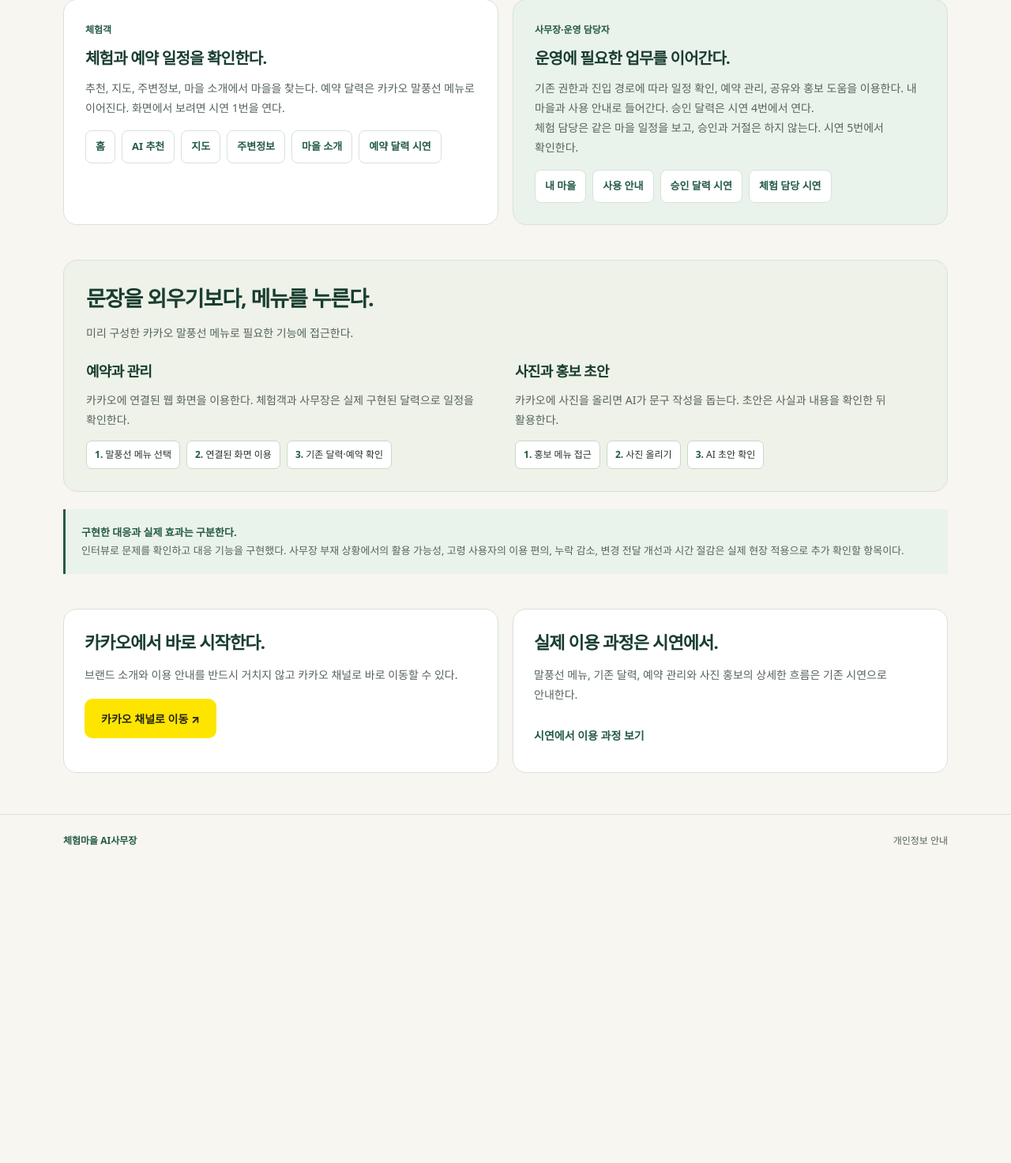
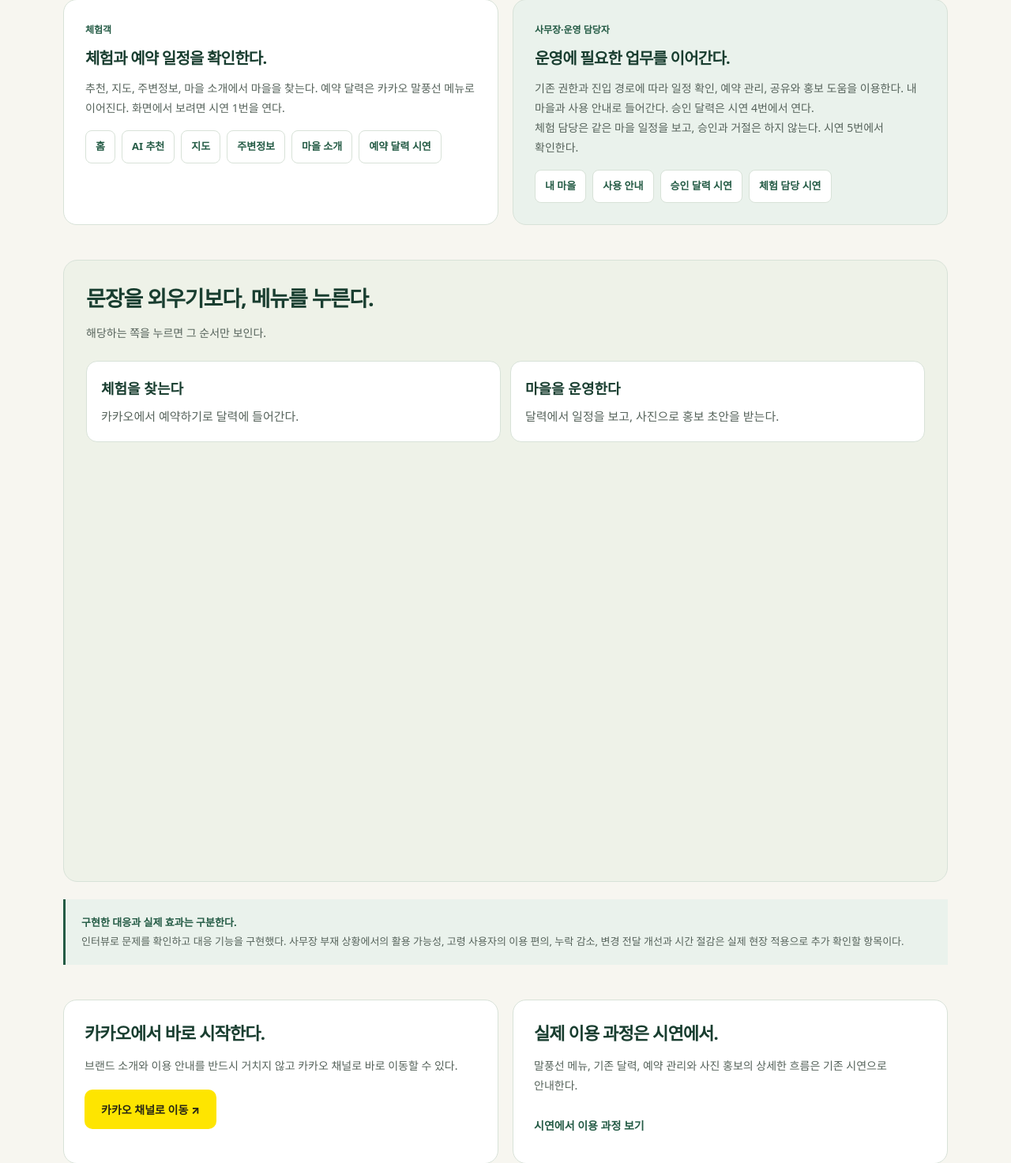
Before and after one commit to shinynanasand-sketch/chonmuseojang, a FastAPI app: page /story in a window 1280 px wide. Shown: the part 1721-3194 px from the top of the page at 79% size. Before the commit the page ends 2791 px from the top, so only its background shows below. Run offline with FastAPI, Linux system fonts and the light colour scheme.

Commit message:
사용 방법은 체험객과 운영자 중 하나를 고르면 그 순서만 보게 한다.
Co-authored-by: Cursor <cursoragent@cursor.com>

```diff
--- a/static/css/brand.css
+++ b/static/css/brand.css
@@ -413,49 +413,104 @@ h3 {
 }
 
 .usage {
+  min-height: calc(100svh - 12px);
   padding: 28px;
+  scroll-margin-top: 12px;
   background: #eef2e8;
   border: 1px solid var(--line);
   border-radius: 18px;
 }
 
-.usage-grid {
+.usage-choices {
   display: grid;
   grid-template-columns: 1fr 1fr;
-  gap: 24px;
+  gap: 12px;
   margin-top: 22px;
 }
 
-.usage-item h3 { font-size: 18px; }
-
-.usage-item p {
-  color: var(--muted);
-  font-size: 14px;
+.usage-choice {
+  display: flex;
+  flex-direction: column;
+  justify-content: center;
+  gap: 6px;
+  min-height: 96px;
+  padding: 18px;
+  background: white;
+  border: 1px solid var(--line);
+  border-radius: 14px;
+  color: var(--ink);
 }
 
-.steps {
+.usage-choice strong {
+  color: var(--dark);
+  font-size: 18px;
+}
+
+.usage-choice span {
+  color: var(--muted);
+  font-size: 15px;
+  font-weight: 500;
+}
+
+.usage-choice[aria-current="true"],
+.usage:has(#usage-guest:target) .usage-choice[href="#usage-guest"],
+.usage:has(#usage-operator:target) .usage-choice[href="#usage-operator"] {
+  border-color: var(--green);
+  box-shadow: inset 0 0 0 1px var(--green);
+  background: #f7faf6;
+}
+
+.usage-path {
+  display: none;
+  margin-top: 8px;
+}
+
+.usage-path:target,
+.usage-path.is-open {
+  display: block;
+}
+
+.usage-steps {
+  margin: 8px 0 0;
+  padding: 0;
+  list-style: none;
+  counter-reset: usage-step;
+}
+
+.usage-steps li {
+  display: grid;
+  gap: 4px;
+  margin-top: 14px;
+  padding: 14px 0 0 36px;
+  border-top: 1px solid #d5e0d4;
+  counter-increment: usage-step;
+  position: relative;
+}
+
+.usage-steps li::before {
+  content: counter(usage-step);
+  position: absolute;
+  left: 0;
+  color: var(--green);
+  font-size: 16px;
+  font-weight: 800;
+}
+
+.usage-steps strong {
+  font-size: 16px;
+}
+
+.usage-steps span {
+  color: var(--muted);
+  font-size: 15px;
+}
+
+.usage-actions {
   display: flex;
   flex-wrap: wrap;
-  gap: 8px;
-  margin: 14px 0 0;
-  padding: 0;
-  list-style: none;
-  counter-reset: step;
-}
-
-.steps li {
-  counter-increment: step;
-  padding: 6px 10px;
-  background: white;
-  border: 1px solid #c8d8ca;
-  border-radius: 7px;
-  font-size: 12px;
-}
-
-.steps li::before {
-  content: counter(step) ". ";
-  color: var(--green);
-  font-weight: 800;
+  align-items: center;
+  gap: 8px 18px;
+  margin-top: 22px;
 }
 
 .validation-note {
@@ -546,9 +601,16 @@ footer {
 
   .direction, .usage { padding: 24px; }
 
+  .usage-steps li {
+    margin-top: 10px;
+    padding-top: 10px;
+  }
+
+  .usage-actions { margin-top: 16px; }
+
   .reason-list,
   .role-grid,
-  .usage-grid,
+  .usage-choices,
   .bottom-grid {
     grid-template-columns: 1fr;
   }
--- a/templates/brand_base.html
+++ b/templates/brand_base.html
@@ -5,7 +5,7 @@
   <meta name="viewport" content="width=device-width, initial-scale=1">
   <title>{% block title %}체험마을 AI사무장{% endblock %}</title>
   <meta name="description" content="{% block description %}{% endblock %}">
-  <link rel="stylesheet" href="/static/css/brand.css?v=20261031c">
+  <link rel="stylesheet" href="/static/css/brand.css?v=20261108b">
 </head>
 <body>
   <header class="header">
--- a/templates/story.html
+++ b/templates/story.html
@@ -136,27 +136,69 @@
 
     <section id="usage" class="section usage" aria-labelledby="usage-title">
       <h2 id="usage-title">문장을 외우기보다, 메뉴를 누른다.</h2>
-      <p class="section-description">미리 구성한 카카오 말풍선 메뉴로 필요한 기능에 접근한다.</p>
-      <div class="usage-grid">
-        <article class="usage-item">
-          <h3>예약과 관리</h3>
-          <p>카카오에 연결된 웹 화면을 이용한다. 체험객과 사무장은 실제 구현된 달력으로 일정을 확인한다.</p>
-          <ol class="steps">
-            <li>말풍선 메뉴 선택</li>
-            <li>연결된 화면 이용</li>
-            <li>기존 달력·예약 확인</li>
-          </ol>
-        </article>
-        <article class="usage-item">
-          <h3>사진과 홍보 초안</h3>
-          <p>카카오에 사진을 올리면 AI가 문구 작성을 돕는다. 초안은 사실과 내용을 확인한 뒤 활용한다.</p>
-          <ol class="steps">
-            <li>홍보 메뉴 접근</li>
-            <li>사진 올리기</li>
-            <li>AI 초안 확인</li>
-          </ol>
-        </article>
+      <p class="section-description">해당하는 쪽을 누르면 그 순서만 보인다.</p>
+      <div class="usage-choices">
+        <a class="usage-choice" href="#usage-guest" aria-expanded="false" aria-controls="usage-guest">
+          <strong id="usage-guest-label">체험을 찾는다</strong>
+          <span>카카오에서 예약하기로 달력에 들어간다.</span>
+        </a>
+        <a class="usage-choice" href="#usage-operator" aria-expanded="false" aria-controls="usage-operator">
+          <strong id="usage-operator-label">마을을 운영한다</strong>
+          <span>달력에서 일정을 보고, 사진으로 홍보 초안을 받는다.</span>
+        </a>
       </div>
+      <article id="usage-guest" class="usage-path" tabindex="-1" aria-labelledby="usage-guest-label">
+        <ol class="usage-steps">
+          <li>
+            <strong>카카오 채널을 연다.</strong>
+            <span>말풍선 메뉴가 나온다.</span>
+          </li>
+          <li>
+            <strong>「예약하기」를 누른다.</strong>
+            <span>마을을 먼저 고르려면 「마을 추천」을 누른다.</span>
+          </li>
+          <li>
+            <strong>달력에서 날짜와 체험을 고른다.</strong>
+            <span>예약 직후 링크에서 대기·승인·거절을 본다. AI는 예약을 대신 결정하지 않는다.</span>
+          </li>
+        </ol>
+        <div class="usage-actions">
+          <a class="button button-kakao" href="{{ kakao_channel_url }}" target="_blank" rel="noopener noreferrer">
+            카카오 채널로 이동 ↗
+            <span class="sr-only">새 창에서 열림</span>
+          </a>
+          <a class="text-link" href="/villages">마을 소개</a>
+          {% if presentation_mode %}
+          <a class="text-link" href="/home#demo-step-1">예약 달력 시연</a>
+          {% endif %}
+        </div>
+      </article>
+      <article id="usage-operator" class="usage-path" tabindex="-1" aria-labelledby="usage-operator-label">
+        <ol class="usage-steps">
+          <li>
+            <strong>「체험 달력 조회」를 누른다.</strong>
+            <span>열린 달력에서 대기와 승인 일정을 본다.</span>
+          </li>
+          <li>
+            <strong>승인과 거절은 사무장만 한다.</strong>
+            <span>체험 담당은 같은 일정을 보고, 승인과 거절은 하지 않는다.</span>
+          </li>
+          <li>
+            <strong>「홍보 사진」을 누르고 사진 한 장을 올린다.</strong>
+            <span>AI가 소개와 SNS 초안을 쓴다. 공개는 내용을 확인한 뒤에 한다.</span>
+          </li>
+        </ol>
+        <div class="usage-actions">
+          <a class="button button-kakao" href="{{ kakao_channel_url }}" target="_blank" rel="noopener noreferrer">
+            카카오 채널로 이동 ↗
+            <span class="sr-only">새 창에서 열림</span>
+          </a>
+          <a class="text-link" href="/guide/use">사용 안내</a>
+          {% if presentation_mode %}
+          <a class="text-link" href="/home#demo-step-4">승인 달력 시연</a>
+          {% endif %}
+        </div>
+      </article>
     </section>
 
     <aside class="validation-note">
@@ -193,22 +235,60 @@
 <script>
 (function () {
   var ids = ["why", "direction", "response", "roles", "usage", "start"];
+  var pathIds = ["usage-guest", "usage-operator"];
+
+  function hashId() {
+    return location.hash.slice(1);
+  }
+
+  function syncChoices() {
+    var id = hashId();
+    pathIds.forEach(function (pathId) {
+      var open = id === pathId;
+      var panel = document.getElementById(pathId);
+      var choice = document.querySelector('.usage-choice[href="#' + pathId + '"]');
+      if (panel) panel.classList.toggle("is-open", open);
+      if (!choice) return;
+      choice.setAttribute("aria-expanded", open ? "true" : "false");
+      if (open) choice.setAttribute("aria-current", "true");
+      else choice.removeAttribute("aria-current");
+    });
+  }
+
   function focusFromHash() {
-    var id = location.hash.slice(1);
-    if (ids.indexOf(id) === -1) return;
-    var section = document.getElementById(id);
+    syncChoices();
+    var id = hashId();
+    var path = pathIds.indexOf(id) !== -1;
+    var sectionId = path ? "usage" : id;
+    if (!path && ids.indexOf(id) === -1) return;
+    var section = document.getElementById(sectionId);
     if (!section) return;
-    var heading = section.querySelector("h1, h2");
+    var heading = path ? document.getElementById(id) : section.querySelector("h1, h2");
     if (heading) {
       if (!heading.hasAttribute("tabindex")) heading.setAttribute("tabindex", "-1");
       heading.focus({ preventScroll: true });
     }
     section.scrollIntoView({ block: "start" });
   }
+
+  document.querySelectorAll(".usage-choice").forEach(function (choice) {
+    choice.addEventListener("click", function (event) {
+      var id = choice.getAttribute("href").slice(1);
+      event.preventDefault();
+      var next = hashId() === id ? "#usage" : "#" + id;
+      history.pushState(null, "", next);
+      focusFromHash();
+    });
+  });
+
   window.addEventListener("hashchange", function () {
     requestAnimationFrame(focusFromHash);
   });
+  window.addEventListener("popstate", function () {
+    requestAnimationFrame(focusFromHash);
+  });
   if (location.hash) requestAnimationFrame(focusFromHash);
+  else syncChoices();
 })();
 </script>
 {% endblock %}
```
Also changed, not shown: tests/test_brand_pages.py (+8 -0 lines).
